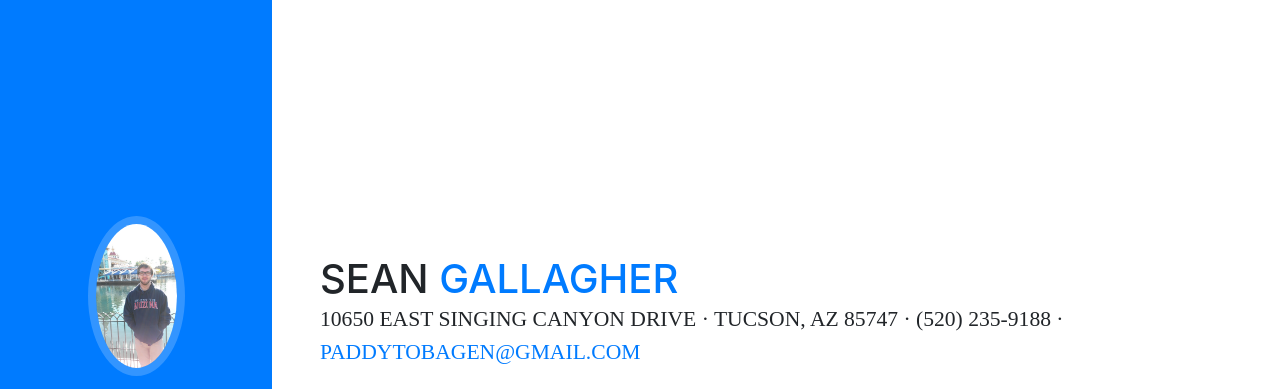
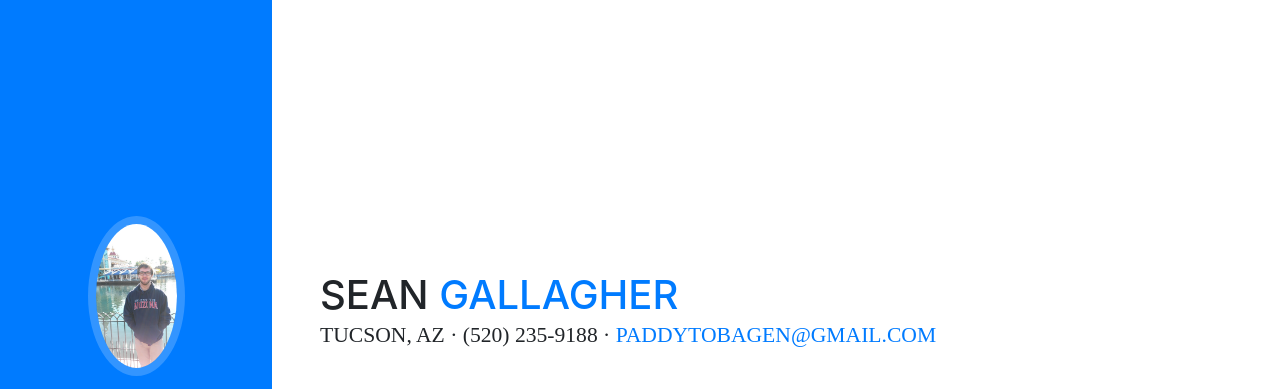
Before and after one commit to Deputy1389/Deputy1389.github.io, a website with bundled scripts: page index.html in a window 1280 px wide. Shown: the top 389 px of the page. Built offline with nearby package versions, Linux system fonts and the light colour scheme; a web font is replaced by a local one.

Commit message:
Removed address

```diff
--- a/index.html
+++ b/index.html
@@ -65,7 +65,7 @@
           <h1 class="mb-0">Sean
             <span class="text-primary">Gallagher</span>
           </h1>
-          <div class="subheading mb-5">10650 East Singing Canyon Drive · Tucson, AZ 85747 · (520) 235-9188 ·
+          <div class="subheading mb-5">Tucson, AZ · (520) 235-9188 ·
             <a href="mailto:name@email.com">paddytobagen@gmail.com</a>
           </div>
           <p class="mb-5">Recent grad looking for employment as a software engineer.</p>
```
